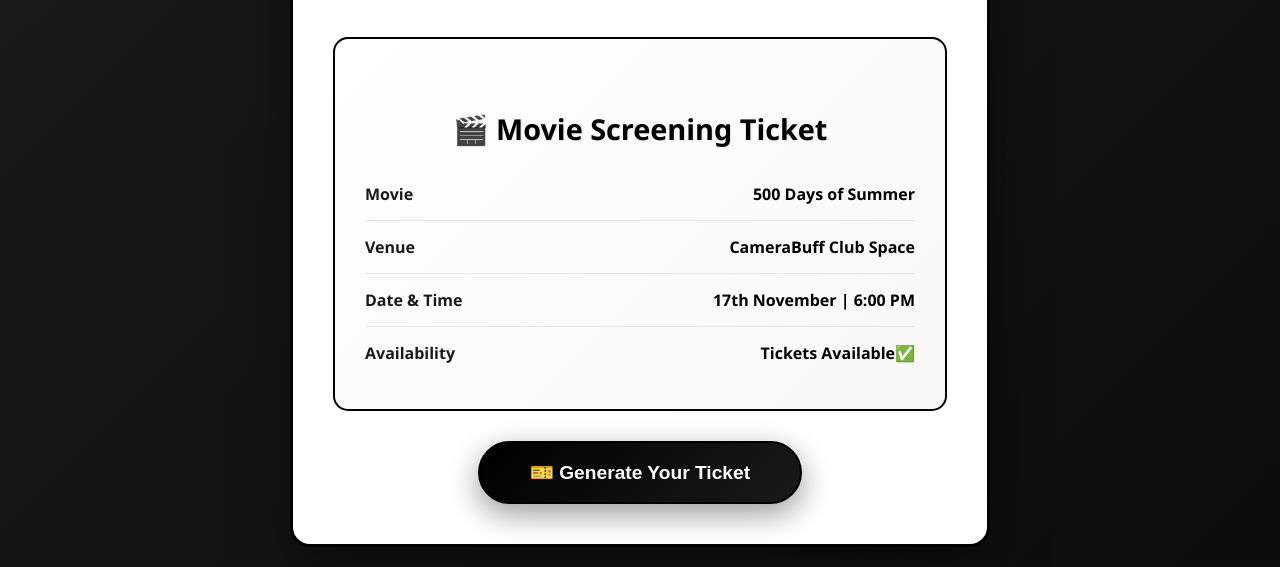
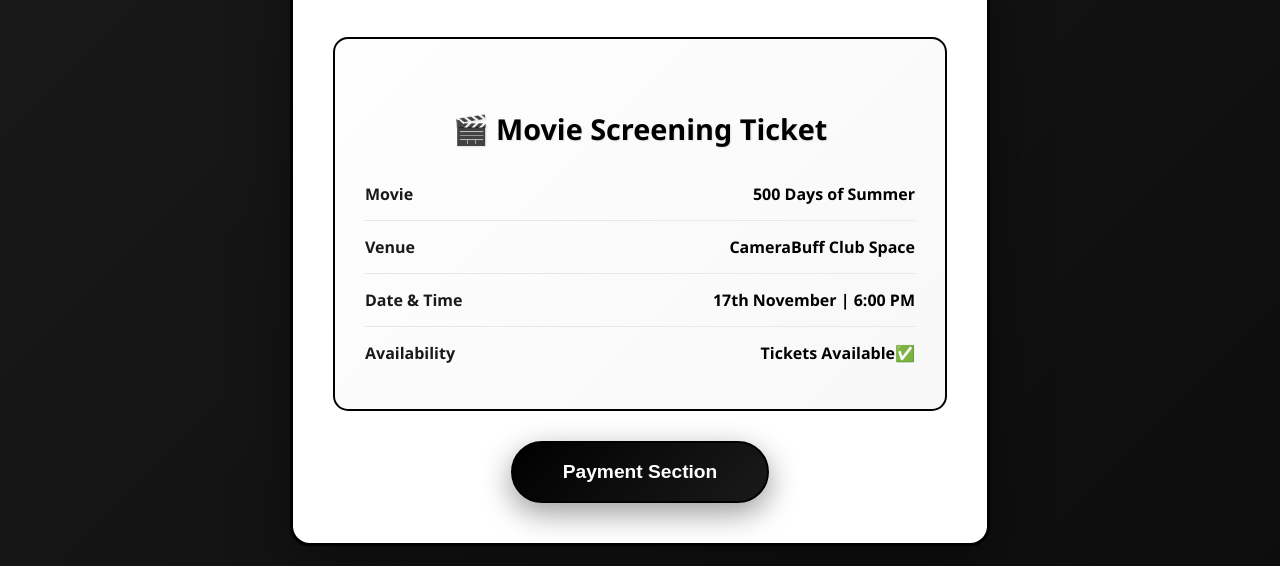
Before and after one commit to Tarun-Chowdary/cbwebsite, a plain HTML site: page index.html in a window 1280 px wide. Shown: the part 235-802 px from the top of the page. Drawn offline with Linux system fonts and the light colour scheme.

```diff
--- a/index.html
+++ b/index.html
@@ -478,7 +478,7 @@
                     </div>
                 </div>
                 <button class="generate-btn" onclick="redirectToInstagram()">
-                    🎫 Generate Your Ticket
+                    Payment Section
                 </button>
             </div>
 
```
